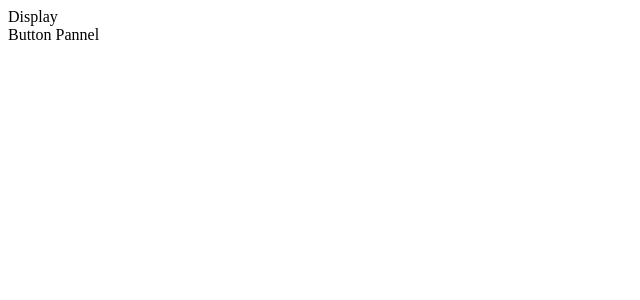
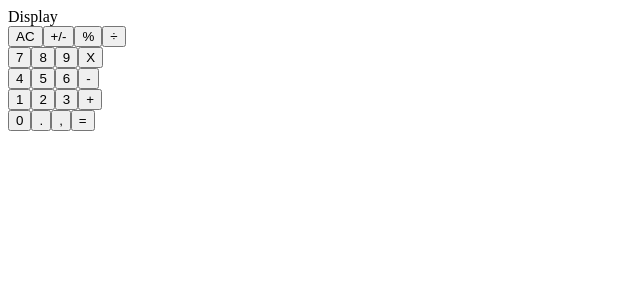
Before and after one commit to expjazz/react_calculator, a React (Create React App) app: page / in a window 1280 px wide. Shown: the top 300 px of the page, without its empty margins (0-640 px from the left). Built offline with nearby package versions, Linux system fonts and the light colour scheme.

Commit message:
add buttons content

```diff
--- a/src/components/Button.js
+++ b/src/components/Button.js
@@ -2,10 +2,11 @@ import React from 'react'
 import PropTypes from 'prop-types'
 
 function Button(props) {
+  const { name } = props
   return (
-    <div>
-
-    </div>
+    <button>
+      { name }
+    </button>
   )
 }
 
--- a/src/components/ButtonPannel.js
+++ b/src/components/ButtonPannel.js
@@ -1,9 +1,39 @@
 import React from 'react'
+import Button from './Button'
 
 export default function ButtonPannel() {
   return (
-    <div>
-      Button Pannel
+    <div className='ButtomPannelContainer'>
+      <div className="rowOne">
+        <Button name='AC'/>
+        <Button name='+/-'/>
+        <Button name='%'/>
+        <Button name='÷'/>
+      </div>
+      <div className="rowTwo">
+        <Button name='7'/>
+        <Button name='8'/>
+        <Button name='9'/>
+        <Button name='X'/>
+      </div>
+      <div className="rowThree">
+        <Button name='4'/>
+        <Button name='5'/>
+        <Button name='6'/>
+        <Button name='-'/>
+      </div>
+      <div className="rowFour">
+        <Button name='1'/>
+        <Button name='2'/>
+        <Button name='3'/>
+        <Button name='+'/>
+      </div>
+      <div className="rowFive">
+        <Button name='0'/>
+        <Button name='.'/>
+        <Button name=','/>
+        <Button name='='/>
+      </div>
     </div>
   )
 }
```
